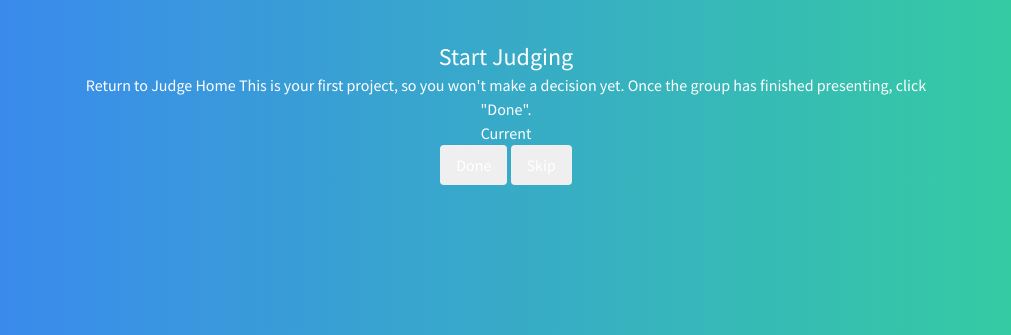
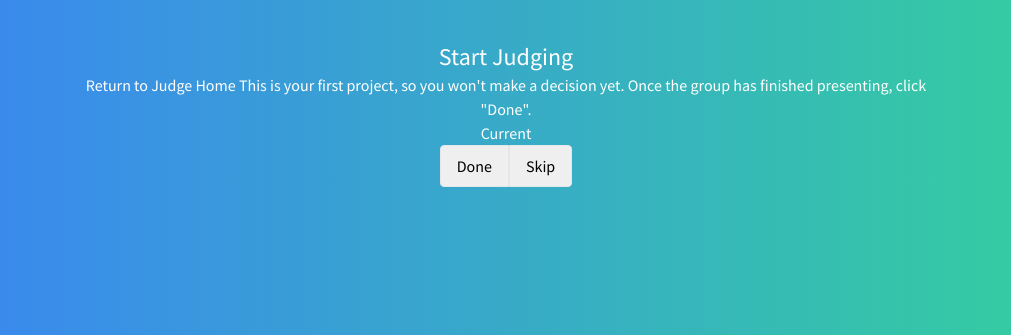
Before and after one commit to HackTJ/live, a Django app: template judge/templates/judge/begin.html in a window 1280 px wide. Shown: the part 73-408 px from the top of the page, without its empty margins (134-1145 px from the left). Run offline with Django 3.2, Linux system fonts and the light colour scheme; the template is opened without the code that fills it, so the values that code supplies are empty; parts of the project's set-up code (start-up, migrations or seed data) failed here and were passed over; some libraries are stand-ins or nearby versions.

Commit message:
[judge] Use button group in "Start Judging" form

```diff
--- a/judge/templates/judge/begin.html
+++ b/judge/templates/judge/begin.html
@@ -12,10 +12,10 @@
     <h3>{{ next.name }}</h3>
     <p>{{ next.description }}</p>
   </div>
-  <form action="/judge/begin" method="POST">
+  <form action="/judge/begin" method="POST" class="text-black flex justify-center items-baseline flex-wrap text-black">
     {% csrf_token %}
-    <input class="rounded px-4 py-2 cursor-pointer" name="action" type="submit" value="Done" />
-    <input class="rounded px-4 py-2 cursor-pointer" name="action" type="submit" value="Skip" />
+    <input class="rounded-r-none flex justify-center px-4 py-2 rounded cursor-pointer border duration-200 ease-in-out transition-colors hover:bg-gray-600 hover:border-gray-600 hover:text-white" name="action" type="submit" value="Done" />
+    <input class="rounded-l-none flex justify-center px-4 py-2 rounded cursor-pointer border duration-200 ease-in-out transition-colors hover:bg-gray-600 hover:border-gray-600 hover:text-white" name="action" type="submit" value="Skip" />
     <input type="hidden" name="project_id" value="{{ next.id }}">
   </form>
 </div>
```
